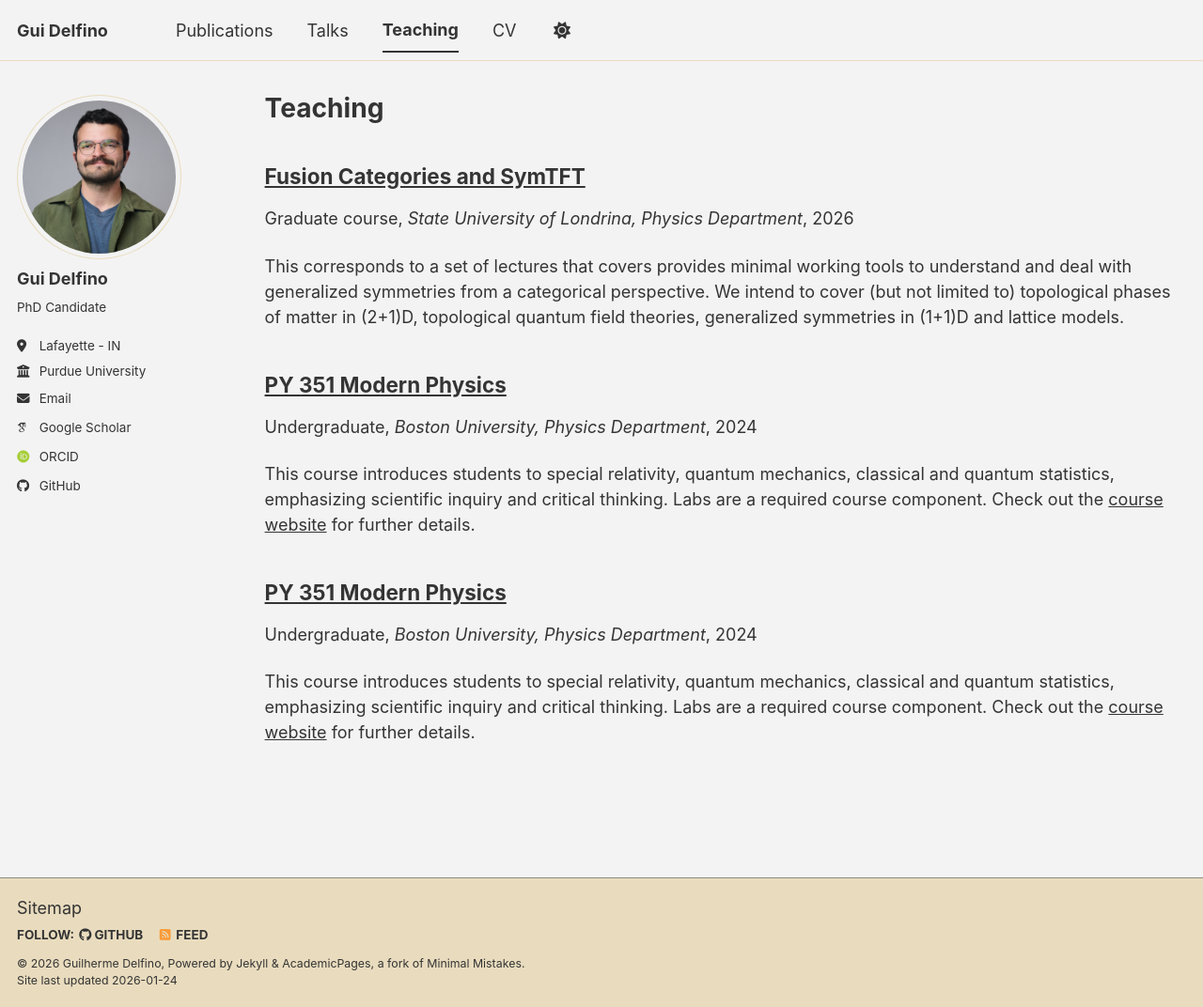
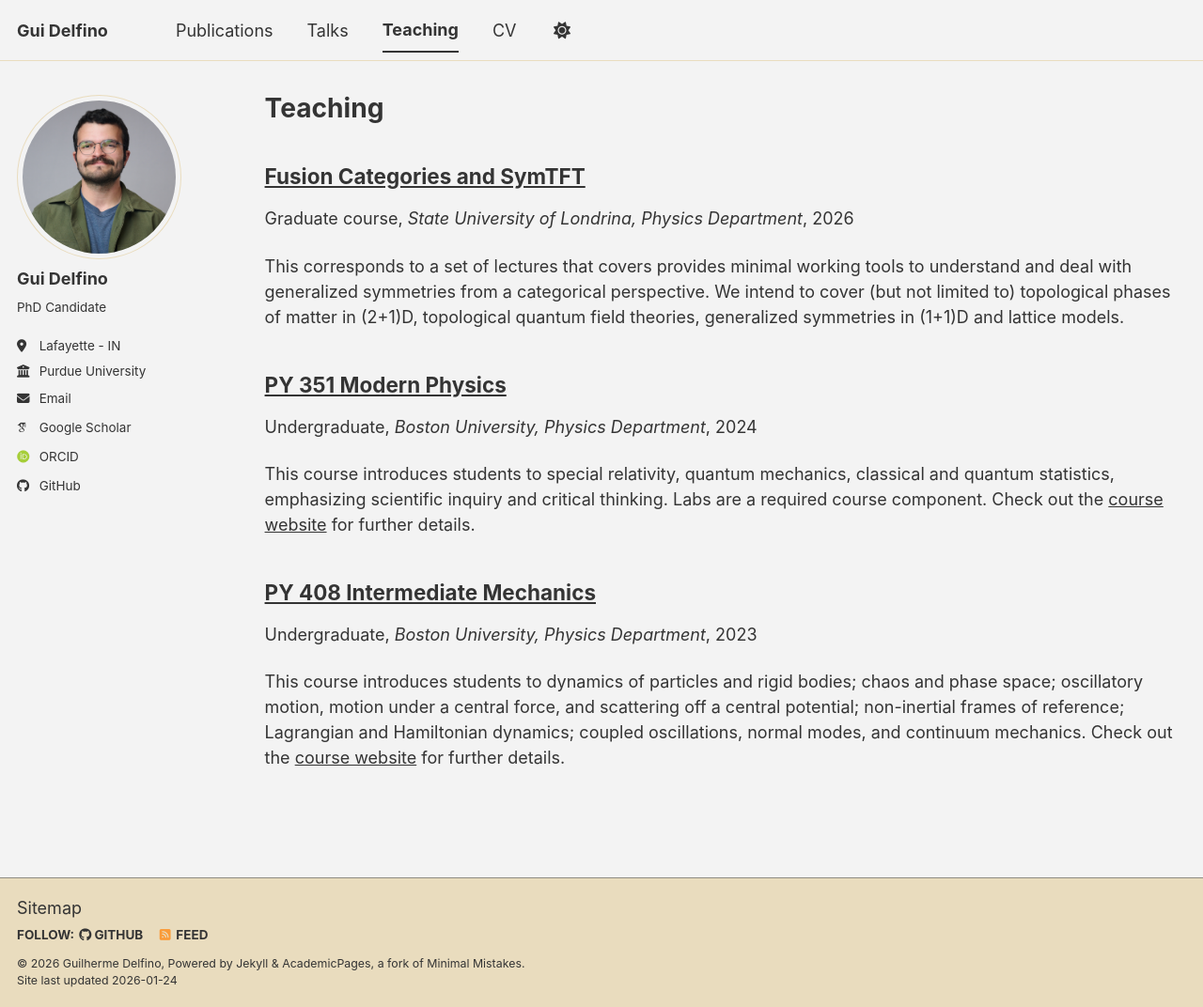
Before and after one commit to gui-delfino/gui-delfino.github.io, a Jekyll site: the page built from _pages/teaching.html, in a window 1280 px wide and 1072 px high. Shown: the whole window at 94% size. Built offline with Jekyll 4.4.1, drawn with Linux system fonts in a browser that asks for light colours; some web fonts are replaced; a script bundle is joined from its source files by our own code; library files that are not in the unit come from our copies.

Commit message:
Change course details for PY 408 Intermediate Mechanics
Updated course title, permalink, and date. Revised course description and teaching assistant information.

```diff
--- a/_teaching/2023-fall-teaching-mechanics.md
+++ b/_teaching/2023-fall-teaching-mechanics.md
@@ -1,13 +1,15 @@
 ---
-title: "PY 351 Modern Physics"
+title: "PY 408 Intermediate Mechanics"
 collection: teaching
 type: "Undergraduate"
-permalink: /teaching/2024-fall-teaching-modern
+permalink: /teaching/2023-fall-teaching-mechanics
 venue: "Boston University, Physics Department"
-date: 2024-01-01
+date: 2023-01-01
 location: "Boston, USA"
 ---
 
-This course introduces students to special relativity, quantum mechanics, classical and quantum statistics, emphasizing scientific inquiry and critical thinking. Labs are a required course component. Check out the [course website](https://www.bu.edu/academics/cas/courses/cas-py-351/) for further details.
+This course introduces students to dynamics of particles and rigid bodies; chaos and phase space; oscillatory motion, motion under a central force, and scattering off a central potential; non-inertial frames of reference; Lagrangian and Hamiltonian dynamics; coupled oscillations, normal modes, and continuum mechanics. Check out the [course website](https://www.bu.edu/academics/cas/courses/cas-py-408/) for further details.
 
-I'm a discussion teaching assitant, together with Prof. [Ed Kearns](https://www.bu.edu/physics/profile/ed-kearns/)
+I'm a discussion teaching assitant, together with Prof. [Michael El-Batanouny](https://www.bu.edu/physics/profile/michael-el-batanouny/).
+
+All materials for discussion are available on Piazza.
```
